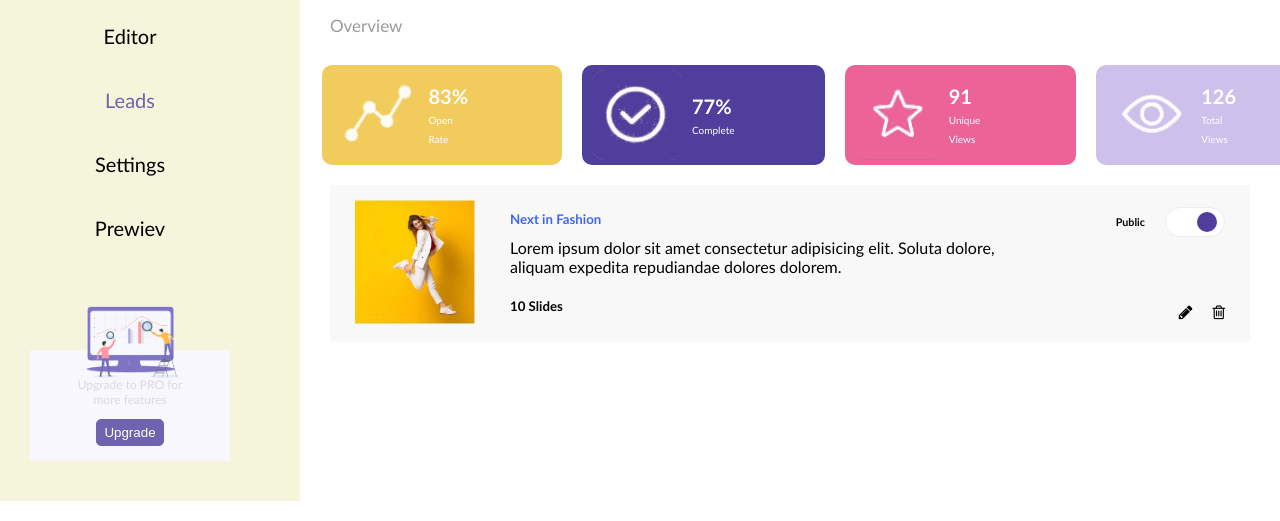
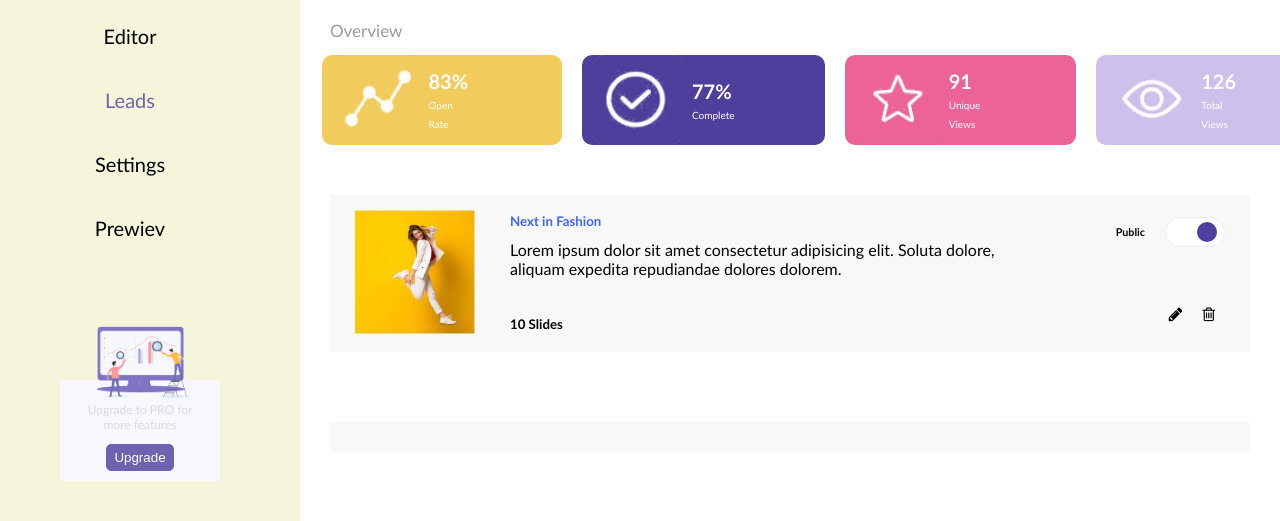
Before and after one commit to vitaliju/dashboard, a website: page index.html in a window 1280 px wide. Shown: the part 328-849 px from the top of the page. Drawn offline with Linux system fonts and the light colour scheme.

Commit message:
next-fashion

```diff
--- a/css/aside.css
+++ b/css/aside.css
@@ -1,7 +1,6 @@
 * {
     box-sizing: border-box;
 }
-
 body {
     display: grid;
     grid-template-columns: 300px 1fr;
@@ -10,7 +9,6 @@ body {
     min-height: 100vh;
     font-family: 'Gill Sans', 'Gill Sans MT', Calibri, 'Trebuchet MS', sans-serif;
 }
-
 aside {
     display: flex;
     flex-direction: column;
@@ -19,21 +17,17 @@ aside {
     padding-left: 0px;
     background-color: beige;
 }
-
 aside .logo {
     margin-left: 20px;
     margin-bottom: 1px;
     width: 200px;
 }
-
 aside .form {
     display: flex;
     position: relative;
     align-items: center;
     padding-top: 10px;
-
 }
-
 aside .form > a {
     display: flex;
     margin-left: 30px;
@@ -48,7 +42,6 @@ aside .form > a {
     color: black;
     border-radius: 15px;
 }
-
 aside .form > .circle {
     content: '';
     display: block;
@@ -65,24 +58,21 @@ aside .form > .circle {
     border-radius: 50%;
     box-shadow: 0px 10px 18px 0px #DFDFE3;
 }
-/* aside .circle:hover { */
+aside .circle:hover {
     background-color: white;
     color: #6F62AE;
     cursor: pointer;
 }
-
 aside .main-nav {
     display: flex;
     flex-direction: column;
     gap: 10px;
 }
-
 aside .nav-list {
     display: flex;
     flex-direction: column;
     align-items: center;
 }
-
 aside .link {
 
     padding: 20px 0px;
@@ -90,43 +80,33 @@ aside .link {
     text-decoration: none;
     color: black;
 }
-
 aside .active {
     color: #6F62AE;
 }
-
 aside .upgrade-group {
     display: flex;
     flex-direction: column;
     align-items: center;
     justify-content: center;
-    box-sizing: border-box;
     background-color: #F8F7FD;
-    margin-left: 30px;
-    margin-top: 50px;
-    height: 300%;
-    width: 200px;
+    margin-left: 60px;
+    margin-top: 80px;
+    height: 220%;
+    width: 160px;
     position: relative;
-    padding: 15px 0;
-
-
+    padding: 10px 0;
 
 }
-
-.img {
+.upgrade-group .img {
     width: 100px;
     position: absolute;
     bottom: 80px;
-
 }
-
-
 aside .upgrade-text {
     text-align: center;
     font-size: 12px;
     color: #DAD8E3;
 }
-
 aside .upgradeBtn {
     background-color: #6F63AF;
     color: white;
--- a/css/main.css
+++ b/css/main.css
@@ -11,7 +11,7 @@ main {
     align-items: start;
     align-content: start;
     padding: 20px 30px;
-    gap: 20px;
+    gap: 10px;
 }
 .hi-user {
     grid-area: hi;
@@ -29,16 +29,17 @@ main {
     display: grid;
     grid-template-columns: auto auto;
     gap: 20px;
+    margin-bottom: 60px;
 }
 .hi-user {
     display: flex;
     justify-content: space-between;
     align-items: centers;
     background-color: #E6DAFE;
-    padding: 10px 20px;
+    padding: 20px 20px;
     position: relative;
     border-radius: 10px;
-    margin-bottom: 100px;
+    margin-top:  30px;
 }
 .alyssa {
     width: 220px;
--- a/css/next-fashion.css
+++ b/css/next-fashion.css
@@ -5,13 +5,14 @@
     background-color: #F8F8F8;
     padding: 15px 25px;
     position: relative;
+    margin-top: -20px;
 }
 .next-fashion .photo1 {
     width: 120px;
 
 }
 .next-fashion .title {
-    /* display: flex; */
+    display: flex;
     flex-direction: column;
     position: absolute;
     left: 280px;
@@ -55,19 +56,29 @@
     background-color: #4F3E9C;
     margin-left: 25px;
 }
-.next-fashion .fa {
+.btn .public:hover {
+    cursor: pointer;
+}
+.next-fashion > .fa-form {
     display: flex;
     gap: 20px;
     margin-bottom: -80px;
+    margin-right: 10px;
 
 }
-.fa .pencil {
-
+.fa .pencil:hover {
+    cursor: pointer;
 }
-.fa .trash {
-
+.fa .trash:hover {
+    cursor: pointer;
 }
 
 .digital-marketing {
-
+    display: flex;
+    align-items: center;
+    justify-content: space-between;
+    background-color: #F8F8F8;
+    padding: 15px 25px;
+    position: relative;
+    margin-bottom: -20px;
 }
--- a/css/overview.css
+++ b/css/overview.css
@@ -3,10 +3,10 @@
 
 .block .overview {
     display: flex;
-    gap: 30px;
+    gap: 10px;
 }
 .overview .title {
-    margin-top: -50px;
+    margin-top: -35px;
     color: #9A9A9A;
     font-size: 17px;
 }
@@ -19,7 +19,7 @@
     display: flex;
     align-items: center;
     justify-content: space-between;
-    height: 100px;
+    height: 90px;
     padding: 10px 90px 10px 10px;
     border-radius: 10px;
     background-color: #F1CB5C;
@@ -38,7 +38,7 @@
     display: flex;
     align-items: center;
     justify-content: space-between;
-    height: 100px;
+    height: 90px;
     padding: 10px 90px 10px 10px;
     border-radius: 10px;
     background-color: #4F3E9C;
@@ -59,7 +59,7 @@
     display: flex;
     align-items: center;
     justify-content: space-between;
-    height: 100px;
+    height: 90px;
     padding: 10px 90px 10px 10px;
     border-radius: 10px;
     background-color: #EC6397;
@@ -80,7 +80,7 @@
     display: flex;
     align-items: center;
     justify-content: space-between;
-    height: 100px;
+    height: 90px;
     padding: 10px 90px 10px 10px;
     border-radius: 10px;
     background-color: #CDC0EB;
--- a/index.html
+++ b/index.html
@@ -102,12 +102,14 @@
                     <div class="public"></div>
                 </button>
             </div>
-            <div class="fa">
+            <div class="fa-form">
                 <i class="fa fa-pencil pencil" aria-hidden="true"></i>
                 <i class="fa fa-trash-o trash" aria-hidden="true"></i>
             </div>
         </section>
-        <section class="block digital-marketing"></section>
+        <section class="block digital-marketing">
+
+        </section>
     </main>
 </body>
 </html>
```
